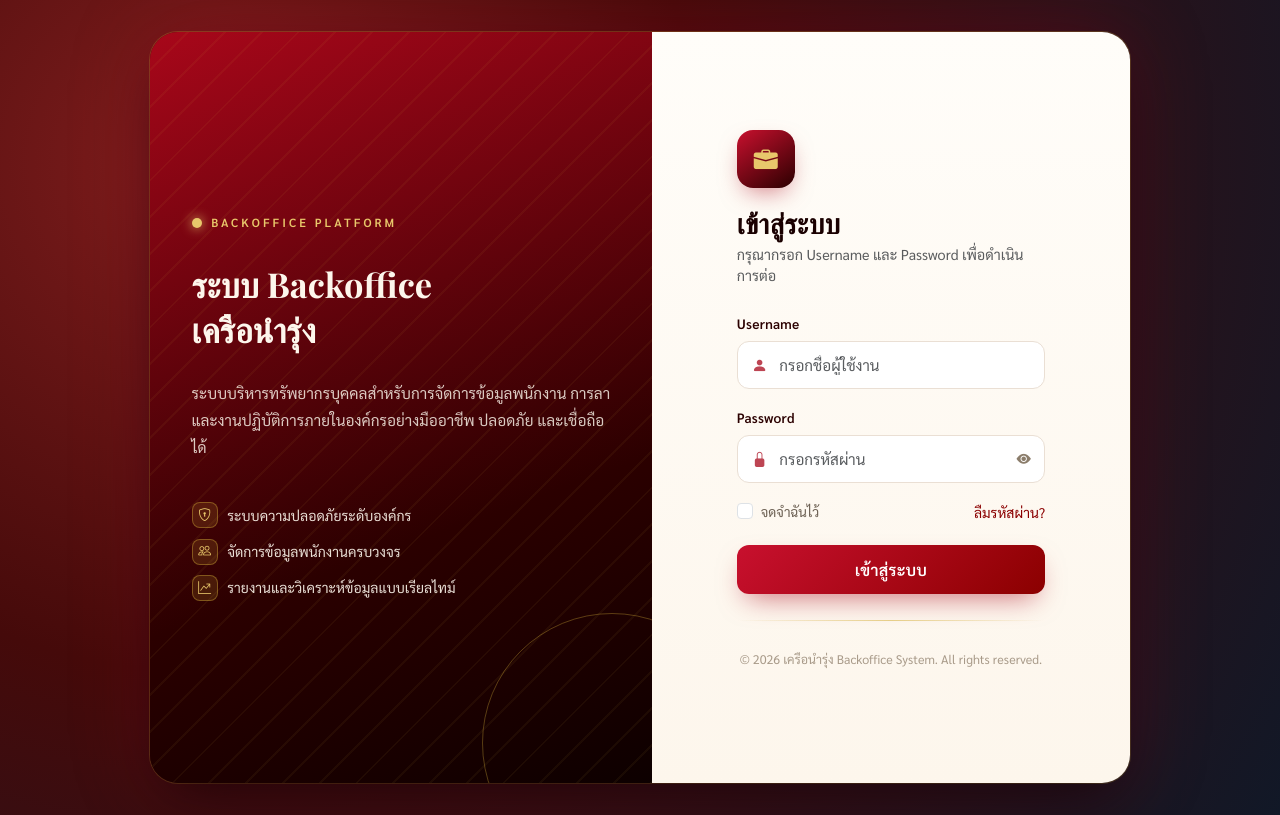
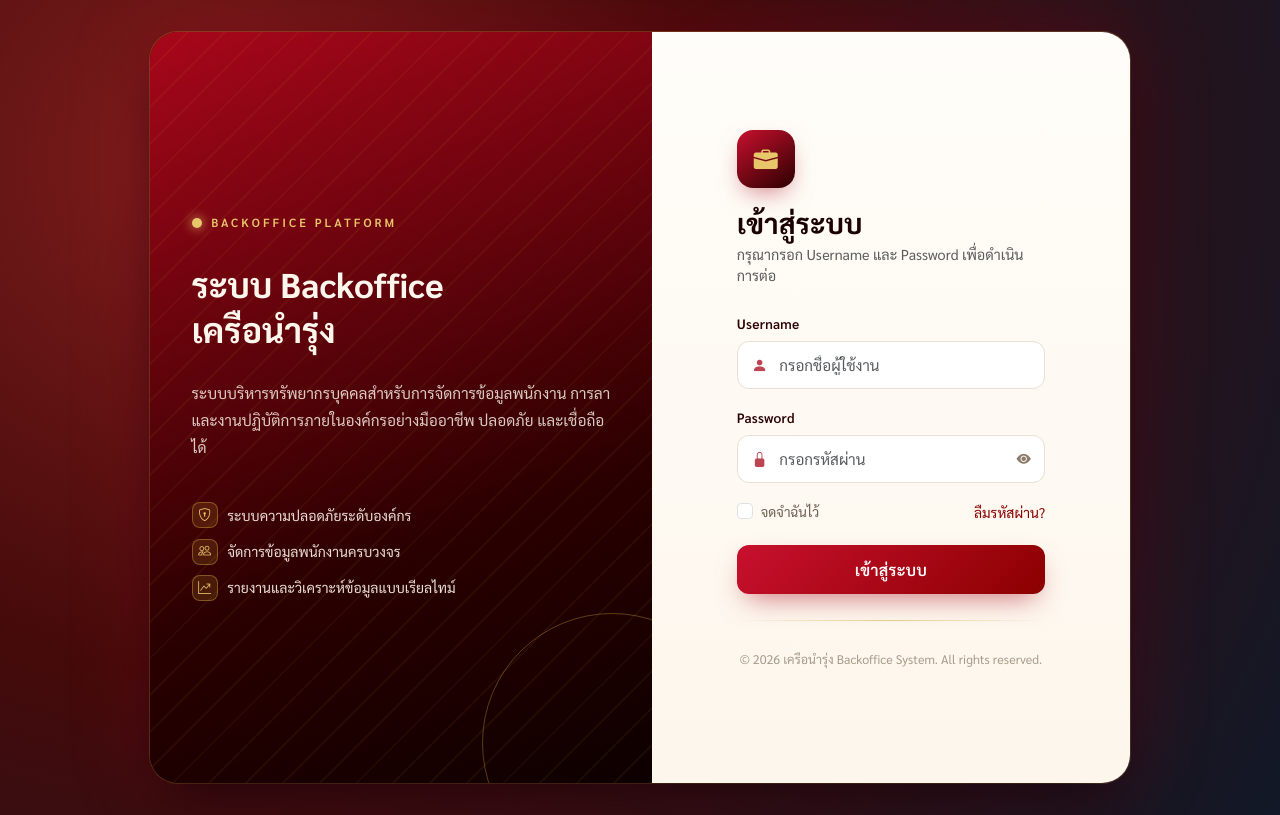
Before and after one commit to nontakhan/hr_system, a PHP site: page /hr_system/ in a window 1280 px wide. Run offline with PHP 8.4, Linux system fonts and the light colour scheme; some libraries are stand-ins or nearby versions.

Commit message:
Use Sarabun font on login page

```diff
--- a/index.php
+++ b/index.php
@@ -19,7 +19,7 @@ $page_title = "Login - HR System";
     <link href="https://cdn.jsdelivr.net/npm/bootstrap@5.3.3/dist/css/bootstrap.min.css" rel="stylesheet">
     <link rel="preconnect" href="https://fonts.googleapis.com">
     <link rel="preconnect" href="https://fonts.gstatic.com" crossorigin>
-    <link href="https://fonts.googleapis.com/css2?family=Sarabun:wght@300;400;500;600;700&family=Playfair+Display:wght@600;700&display=swap" rel="stylesheet">
+    <link href="https://fonts.googleapis.com/css2?family=Sarabun:wght@300;400;500;600;700&display=swap" rel="stylesheet">
     <link href="https://cdn.jsdelivr.net/npm/sweetalert2@11/dist/sweetalert2.min.css" rel="stylesheet">
     <link rel="stylesheet" href="assets/style.css">
 
@@ -153,7 +153,7 @@ $page_title = "Login - HR System";
         }
 
         .login-system-title {
-            font-family: 'Playfair Display', serif;
+            font-family: 'Sarabun', sans-serif;
             font-size: 2.15rem;
             font-weight: 700;
             line-height: 1.3;
@@ -216,7 +216,7 @@ $page_title = "Login - HR System";
         }
 
         .login-card h3 {
-            font-family: 'Playfair Display', serif;
+            font-family: 'Sarabun', sans-serif;
             font-weight: 700;
             color: var(--maroon-950);
             letter-spacing: .3px;
```
